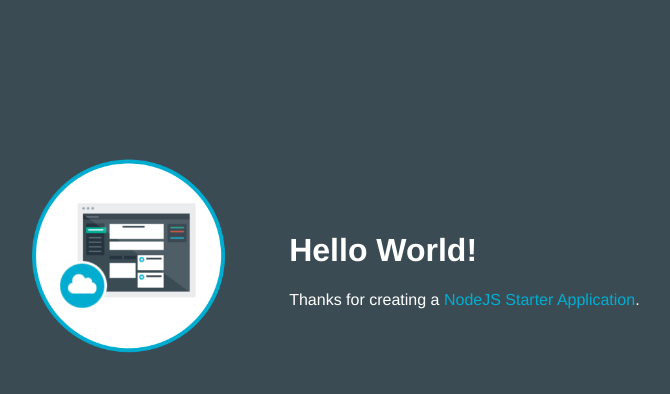
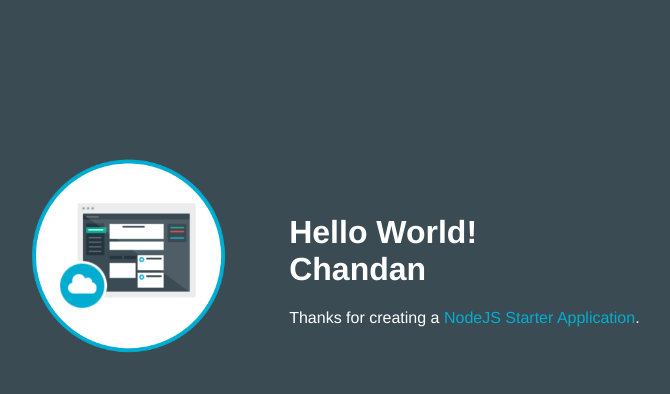
Before and after one commit to carlethan/carl011, a website: page public/index.html in a window 1280 px wide. Shown: the whole page, without its empty margins (253-923 px from the left). Drawn offline with Linux system fonts and the light colour scheme.

Commit message:
Update index.html

```diff
--- a/public/index.html
+++ b/public/index.html
@@ -16,7 +16,7 @@
           <img class = "newappIcon" src="images/newapp-icon.png">
         </td>
         <td>
-          <h1 id="message">Hello World!</h1>
+          <h1 id="message">Hello World!<br/> Chandan</h1>
           <p class='description'></p> Thanks for creating a <span class = "blue">NodeJS Starter Application</span>.
         </td>
       </tr>
```
